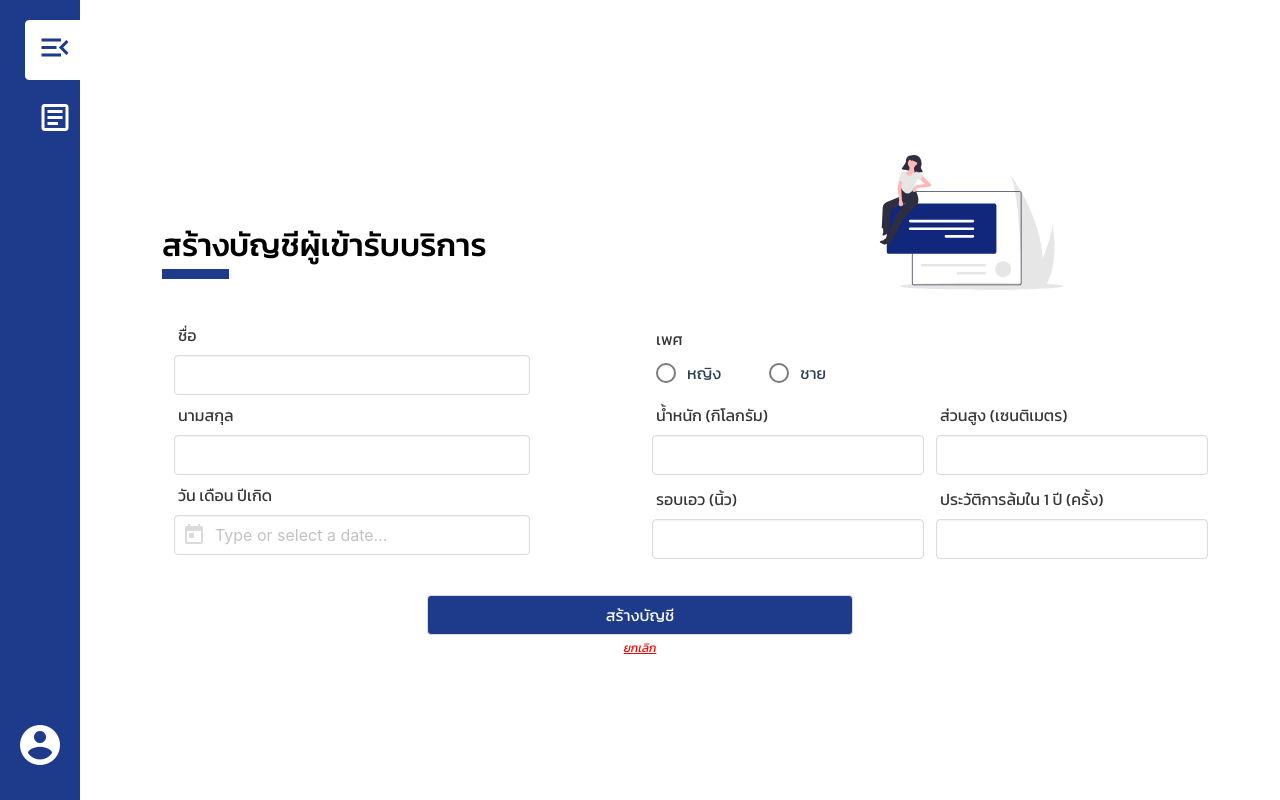
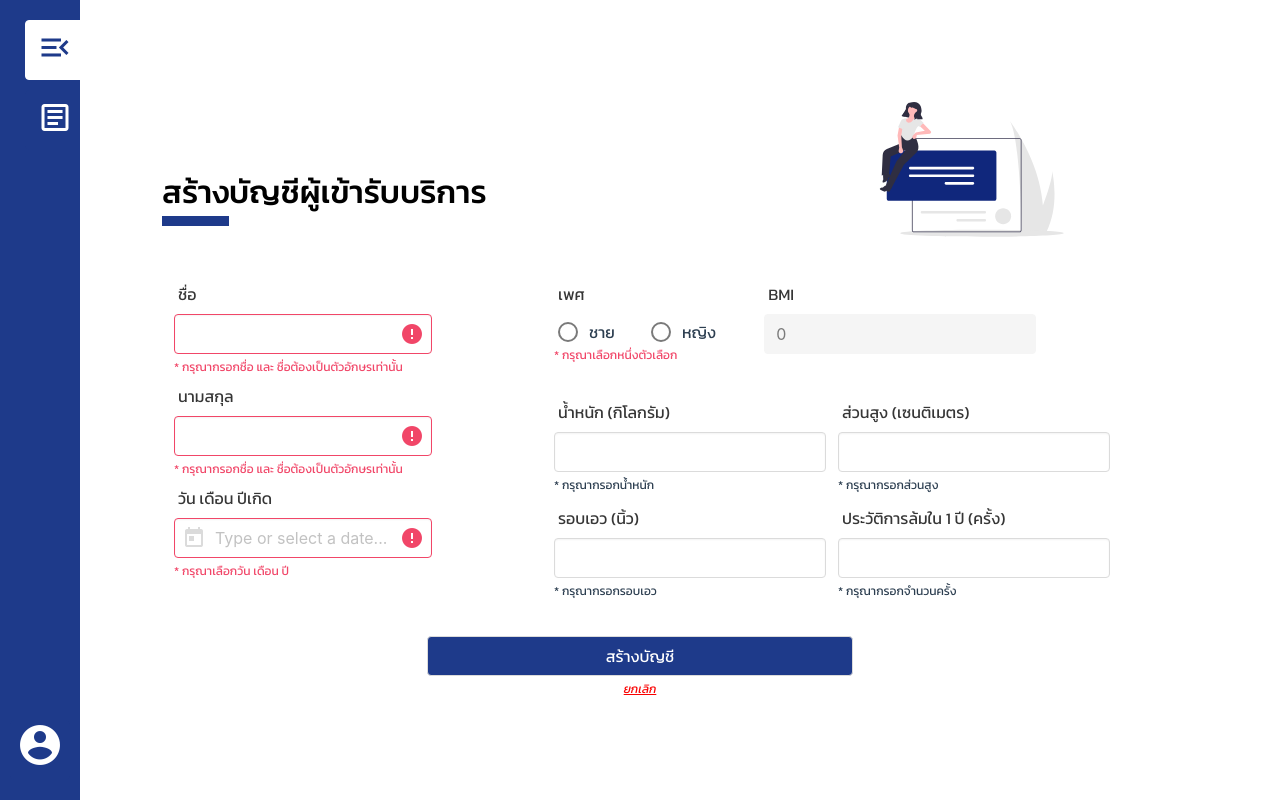
Before and after one commit to pspapleng/ECGA-front-end, a Vue app: page /CreateAccUser in a window 1280 px wide. Built offline with nearby package versions, Linux system fonts and the light colour scheme.

Commit message:
add user 85%

```diff
--- a/src/store/index.js
+++ b/src/store/index.js
@@ -16,7 +16,6 @@ export default new Vuex.Store({
       confirm_pass: ""
     },
     createUsers: {
-      id: "",
       u_fname: "",
       u_lname: "",
       gender: "",
--- a/src/views/CreateAccUser.vue
+++ b/src/views/CreateAccUser.vue
@@ -2,7 +2,7 @@
   <div class="hero is-fullheight">
     <div class="hero-body py-1">
       <div class="container">
-        <div class="columns py-0 my-0">
+        <div class="columns">
           <div class="column is-1 ">
             <Sidebar />
           </div>
@@ -15,64 +15,127 @@
             <forUsers class="pr-6" />
           </div>
         </div>
-        <div class="columns">
-          <div class="column is-4 is-offset-1 pl-5">
-            <b-field class="mb-2" label="ชื่อ">
-              <b-input v-model="form.f_name" required expanded></b-input>
+        <div class="columns has-text-left">
+          <div class="column is-3 is-offset-1 pl-5">
+            <b-field
+              class="mb-2"
+              label="ชื่อ"
+              :type="{ 'is-danger': fillFname }"
+              :message="{
+                '* กรุณากรอกชื่อ และ ชื่อต้องเป็นตัวอักษรเท่านั้น': fillFname
+              }"
+            >
+              <b-input v-model="form.u_fname" expanded></b-input>
             </b-field>
-            <b-field class="mb-2" label="นามสกุล">
-              <b-input v-model="form.l_name" required expanded></b-input>
+            <b-field
+              class="mb-2"
+              label="นามสกุล"
+              :type="{ 'is-danger': fillFname }"
+              :message="{
+                '* กรุณากรอกชื่อ และ ชื่อต้องเป็นตัวอักษรเท่านั้น': fillFname
+              }"
+            >
+              <b-input v-model="form.u_lname" expanded></b-input>
             </b-field>
-            <b-field label="วัน เดือน ปีเกิด">
+            <b-field
+              label="วัน เดือน ปีเกิด"
+              :type="{ 'is-danger': fillDate }"
+              :message="{
+                '* กรุณาเลือกวัน เดือน ปี': fillDate
+              }"
+            >
               <b-datepicker
                 v-model="form.date_of_birth"
                 placeholder="Type or select a date..."
                 icon="calendar-today"
-                required
                 editable
               >
               </b-datepicker>
             </b-field>
           </div>
-          <div class="column is-4 is-offset-1">
-            <b-field class="my-1" required label="เพศ">
+          <div class="column is-3 is-offset-1">
+            <b-field grouped>
+              <div class="block">
+                <b-field
+                  class="mr-6"
+                  label="เพศ"
+                  :type="{ 'is-danger': fillGender }"
+                  :message="{
+                    '* กรุณาเลือกหนึ่งตัวเลือก': fillGender
+                  }"
+                >
                   <b-radio
-                class="my-1 mr-6 ml-1"
+                    class="mr-5 ml-1 mt-2"
+                    v-model="form.gender"
+                    name="ชาย"
+                    native-value="2"
+                  >
+                    ชาย
+                  </b-radio>
+                  <b-radio
+                    class="ml-3 mt-2"
                     v-model="form.gender"
                     name="หญิง"
                     native-value="1"
-                required
                   >
                     หญิง
                   </b-radio>
-              <b-radio
-                class="my-1"
-                v-model="form.gender"
-                name="ชาย"
-                native-value="2"
-                required
-              >
-                ชาย
-              </b-radio>
                 </b-field>
-            <b-field grouped class="mt-4">
-              <b-field label="น้ำหนัก (กิโลกรัม)">
-                <b-input v-model="form.weight" required expanded></b-input>
-              </b-field>
-              <b-field label="ส่วนสูง (เซนติเมตร)">
-                <b-input v-model="form.height" required expanded></b-input>
+              </div>
+              <b-field label="BMI">
+                <b-input v-model="calBMI" disabled expanded> </b-input>
               </b-field>
             </b-field>
             <b-field grouped>
-              <b-field label="รอบเอว (นิ้ว)">
-                <b-input v-model="form.waistline" required expanded></b-input>
+              <b-field
+                label="น้ำหนัก (กิโลกรัม)"
+                :type="{ 'is-danger': isWeight }"
+                :message="[
+                  {
+                    '* กรุณากรอกน้ำหนัก': fillWeight
+                  },
+                  { น้ำหนักต้องเป็นตัวเลขเท่านั้น: isWeight }
+                ]"
+              >
+                <b-input v-model="form.weight" expanded></b-input>
               </b-field>
-              <b-field label="ประวัติการล้มใน 1 ปี (ครั้ง)">
-                <b-input
-                  v-model="form.fall_history"
-                  required
-                  expanded
-                ></b-input>
+              <b-field
+                label="ส่วนสูง (เซนติเมตร)"
+                :type="{ 'is-danger': isHeight }"
+                :message="[
+                  {
+                    '* กรุณากรอกส่วนสูง': fillHeight
+                  },
+                  { ส่วนสูงต้องเป็นตัวเลขเท่านั้น: isHeight }
+                ]"
+              >
+                <b-input v-model="form.height" expanded></b-input>
+              </b-field>
+            </b-field>
+            <b-field grouped>
+              <b-field
+                label="รอบเอว (นิ้ว)"
+                :type="{ 'is-danger': isWaistline }"
+                :message="[
+                  {
+                    '* กรุณากรอกรอบเอว': fillWaistline
+                  },
+                  { รอบเอวต้องเป็นตัวเลขเท่านั้น: isWaistline }
+                ]"
+              >
+                <b-input v-model="form.waistline" expanded></b-input>
+              </b-field>
+              <b-field
+                label="ประวัติการล้มใน 1 ปี (ครั้ง)"
+                :type="{ 'is-danger': isFall }"
+                :message="[
+                  {
+                    '* กรุณากรอกจำนวนครั้ง': fillFall
+                  },
+                  { จำนวนครั้งต้องเป็นตัวเลขจำนวนเต็มเท่านั้น: isFall }
+                ]"
+              >
+                <b-input v-model="form.fall_history" expanded></b-input>
               </b-field>
             </b-field>
           </div>
@@ -83,9 +146,11 @@
         >
           สร้างบัญชี
         </b-button>
+        <router-link to="/patientlist">
           <p class="cancel pt-1">
             ยกเลิก
           </p>
+        </router-link>
       </div>
     </div>
   </div>
@@ -93,7 +158,6 @@
 <script>
 import Sidebar from "@/components/sidebar.vue";
 import forUsers from "@/components/forUsers.vue";
-// import axios from "axios";
 import { debounce } from "debounce";
 import { mapMutations } from "vuex";
 export default {
@@ -106,8 +170,8 @@ export default {
     return {
       form: {
         id: "",
-        f_name: "",
-        l_name: "",
+        u_fname: "",
+        u_lname: "",
         gender: "",
         date_of_birth: null,
         weight: "",
@@ -116,6 +180,60 @@ export default {
         fall_history: ""
       }
     };
+  },
+  computed: {
+    calBMI() {
+      let bmi = parseFloat(
+        this.form.weight / Math.pow(this.form.height / 100, 2)
+      ).toFixed(2);
+      if (isFinite(bmi)) {
+        return bmi;
+      } else {
+        return "0";
+      }
+    },
+    fillFname() {
+      return (
+        this.form.u_fname.length < 2 ||
+        !this.form.u_fname.match(/^[ก-์a-zA-Z]*$/gm)
+      );
+    },
+    fillLname() {
+      return (
+        this.form.u_lname.length < 2 ||
+        !this.form.u_lname.match(/^[ก-์a-zA-Z]*$/gm)
+      );
+    },
+    fillDate() {
+      return this.form.date_of_birth == null;
+    },
+    fillGender() {
+      return this.form.gender == "";
+    },
+    fillWeight() {
+      return this.form.weight.length < 2;
+    },
+    isWeight() {
+      return !this.form.weight.match(/^(?!(0))[.-9]*$/gm);
+    },
+    fillHeight() {
+      return this.form.height.length < 3;
+    },
+    isHeight() {
+      return !this.form.height.match(/^(?!(0))[.-9]*$/gm);
+    },
+    fillWaistline() {
+      return this.form.waistline.length < 2;
+    },
+    isWaistline() {
+      return !this.form.waistline.match(/^(?!(0))[.-9]*$/gm);
+    },
+    fillFall() {
+      return this.form.fall_history.length < 1;
+    },
+    isFall() {
+      return !this.form.fall_history.match(/^(?!(0))[0-9]*$/gm);
+    }
   },
   methods: {
     ...mapMutations(["setCreateUsers"]),
```
Also changed, not shown: src/views/CreateAccNurse.vue (+6 -14 lines). Lines whose indentation alone changed are shown as unchanged.
